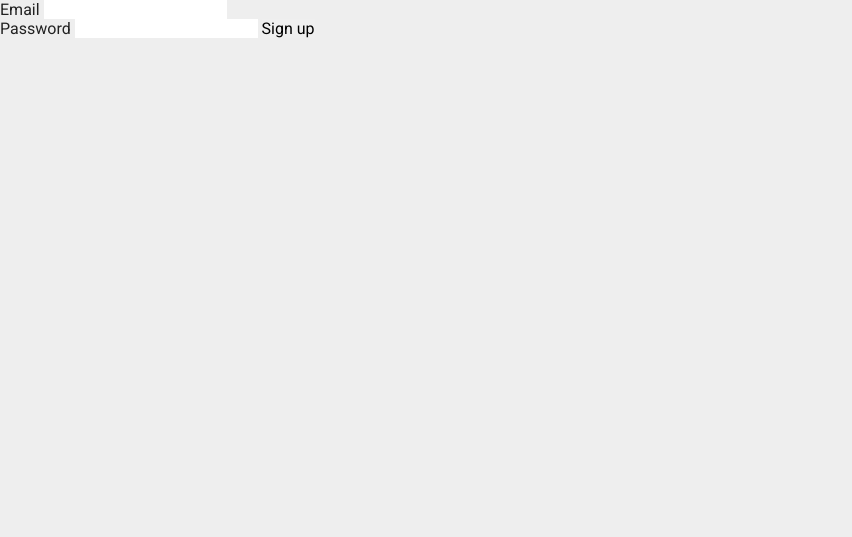
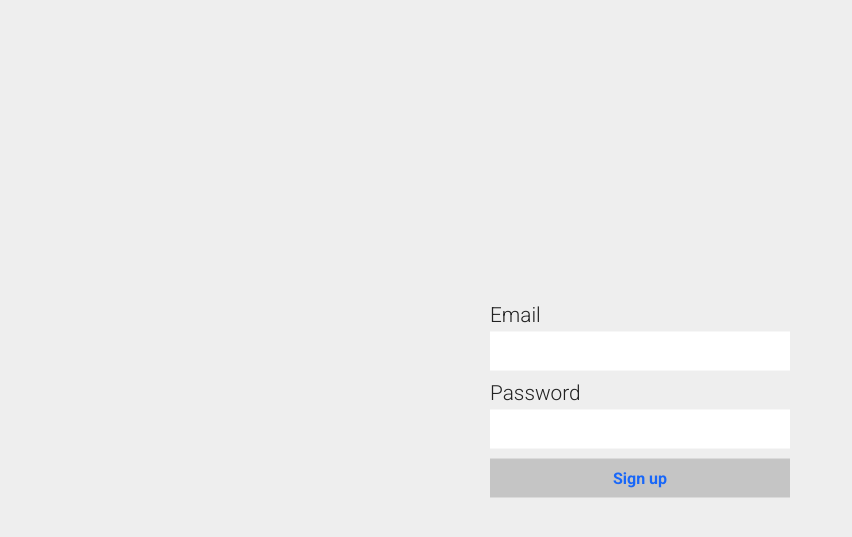
Before and after one commit to CodecoolGlobal/ask-mate-3-python-n0rbertz, a Flask app: page /register in a window 1280 px wide. Shown: the top 537 px of the page, without its empty margins (0-852 px from the left). Run offline with Flask 2, Linux system fonts and the light colour scheme.

Commit message:
login register pages

```diff
--- a/static/style.css
+++ b/static/style.css
@@ -255,6 +255,10 @@ form.add-edit > div > input, form.add-edit > div > textarea {
     padding: 20px;
 }
 
+form.add-edit > div > input {
+    padding: 10px 20px;
+}
+
 form.add-edit button {
     display: block;
     margin-top: 10px;
@@ -271,3 +275,11 @@ form.add-edit label {
     font-weight: 100;
     margin-bottom: 5px;
 }
+
+.window {
+    width: 300px;
+    position: fixed;
+    left: calc(50% - 150px);
+    top: 50%;
+    transform: translateY(-50%);
+}
--- a/templates/register.html
+++ b/templates/register.html
@@ -1,11 +1,17 @@
 {% extends "template_raw.html" %}
 {% block title %}Register{% endblock %}
 {% block content %}
-<form action="" method="POST">
-    <label for="email">Email</label>
-    <input name="email"><br>
-    <label for="password">Password</label>
-    <input name="password">
-    <button type="submit">Sign up</button>
-</form>
+<div class="window">
+    <form class="add-edit" action="" method="POST">
+        <div>
+            <label for="email">Email</label>
+            <input name="email">
+        </div>
+        <div>
+            <label for="password">Password</label>
+            <input name="password">
+        </div>
+        <button type="submit">Sign up</button>
+    </form>
+</div>
 {% endblock %}
```
Also changed, not shown: templates/login.html (+13 -7 lines), templates/user.html (+9 -1 lines), templates/users.html (+9 -1 lines).
